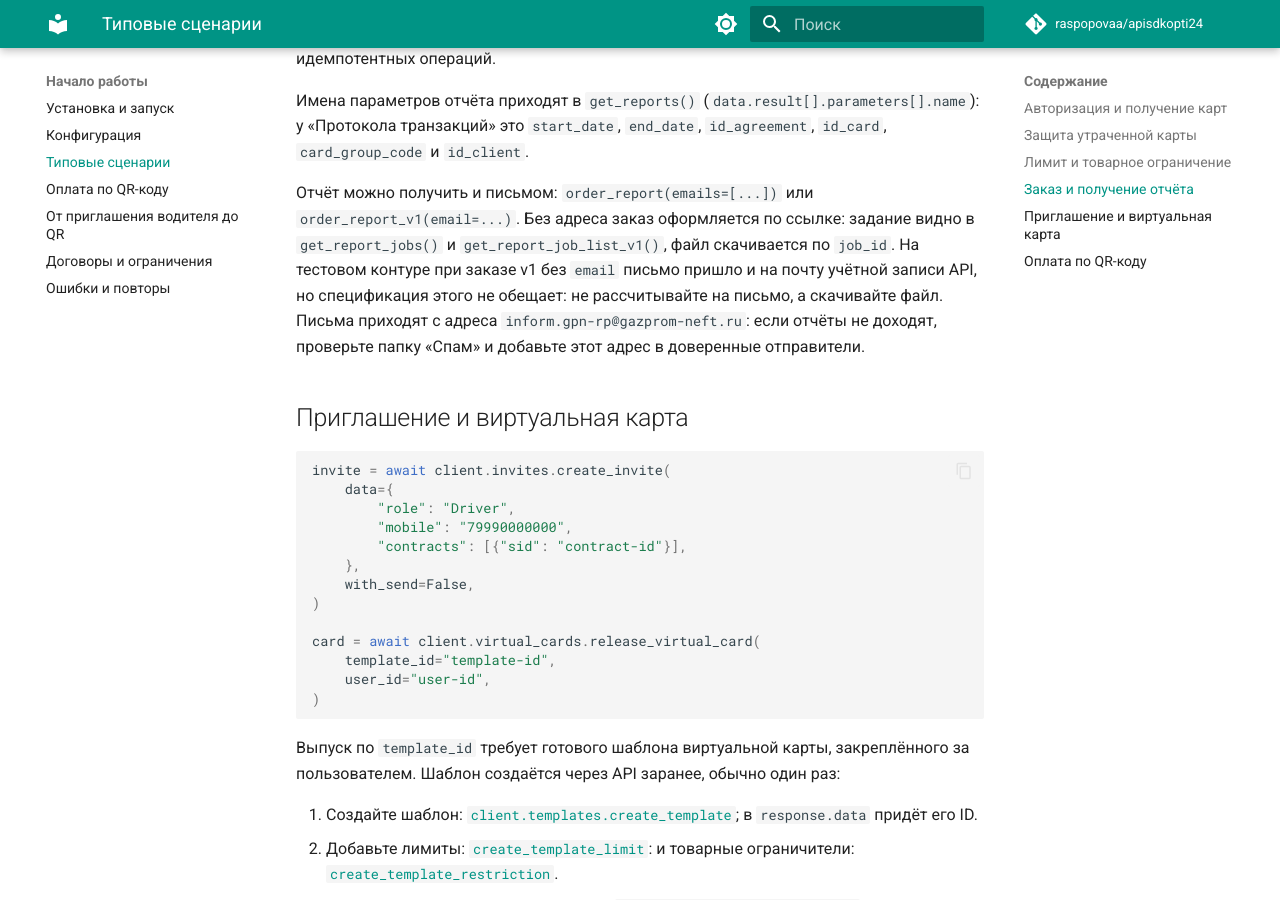
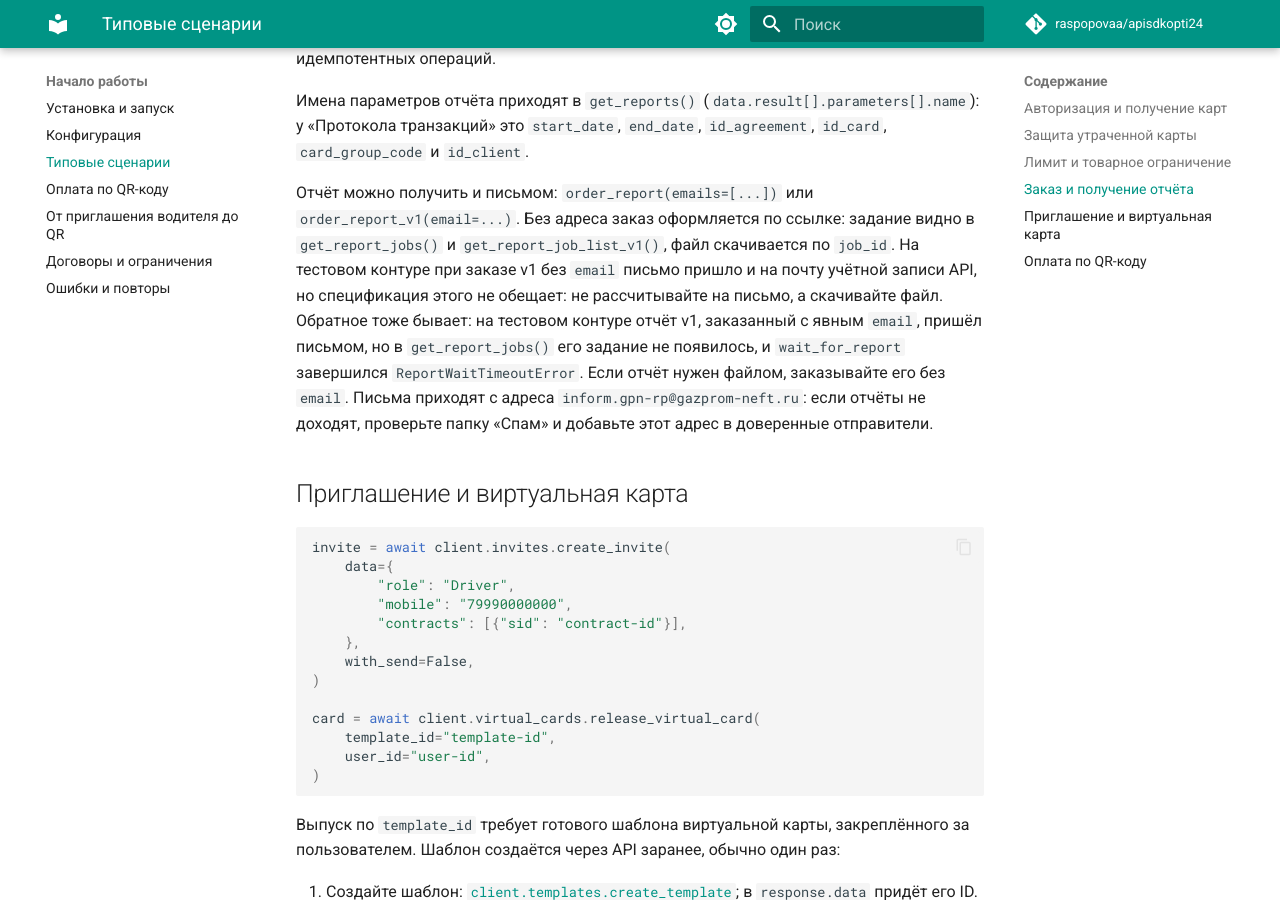
Before and after one commit to raspopovaa/apisdkopti24, an MkDocs documentation site: the page built from docs/scenarios.md, in a window 1280 px wide and 900 px high, scrolled down 2584 px. Built offline with MkDocs 1.6.1 and Material for MkDocs 9.7.7, drawn with Linux system fonts in a browser that asks for light colours; comment, search, counter and statistics services are not loaded; the version menu is left out.

Commit message:
docs(reports): note v1 email orders may be missing from job lists
Co-Authored-By: Claude Opus 5.5 <noreply@anthropic.com>
Claude-Session: https://claude.ai/code/session_015dGGiqu5A1XNDbRHPeRjg7

```diff
--- a/docs/scenarios.md
+++ b/docs/scenarios.md
@@ -131,6 +131,9 @@ report_path = await client.reports.download_report_file_to(
 `get_report_jobs()` и `get_report_job_list_v1()`, файл скачивается по `job_id`. На тестовом
 контуре при заказе v1 без `email` письмо пришло и на почту учётной записи API, но
 спецификация этого не обещает: не рассчитывайте на письмо, а скачивайте файл.
+Обратное тоже бывает: на тестовом контуре отчёт v1, заказанный с явным `email`, пришёл
+письмом, но в `get_report_jobs()` его задание не появилось, и `wait_for_report` завершился
+`ReportWaitTimeoutError`. Если отчёт нужен файлом, заказывайте его без `email`.
 Письма приходят с адреса `inform.gpn-rp@gazprom-neft.ru`: если отчёты не доходят,
 проверьте папку «Спам» и добавьте этот адрес в доверенные отправители.
 
```
